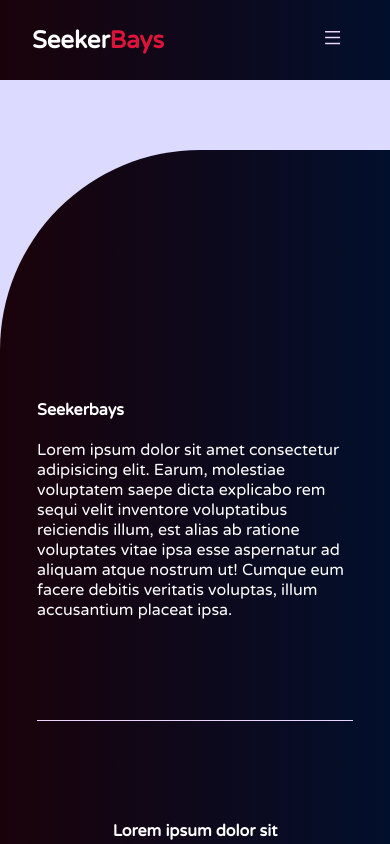
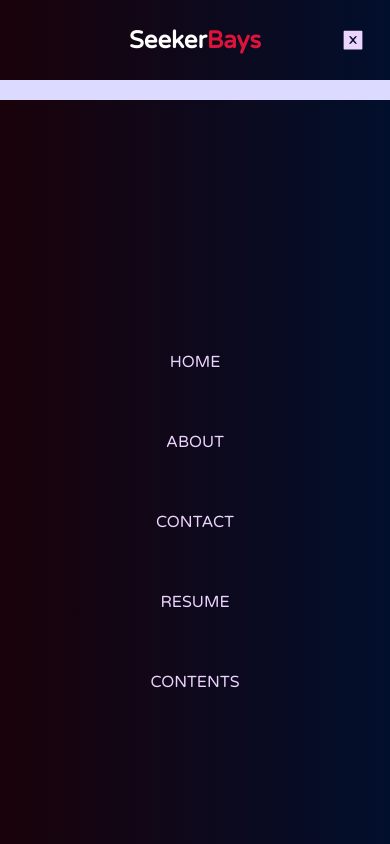
Before and after one commit to hiranmay1000/seekerbays-blog-site, a React (Create React App) app: page /contents in a window 390 px wide. Both pictures are taken after a click on the button 333 px from the left and 40 px from the top of the page. Shown: the top 844 px of the page. Built offline with nearby package versions, Linux system fonts and the light colour scheme.

Commit message:
major changes

```diff
--- a/package.json
+++ b/package.json
@@ -6,6 +6,7 @@
     "@testing-library/jest-dom": "^5.16.5",
     "@testing-library/react": "^13.4.0",
     "@testing-library/user-event": "^13.5.0",
+    "framer-motion": "^10.2.2",
     "react": "^18.2.0",
     "react-dom": "^18.2.0",
     "react-hash-link": "^1.0.2",
@@ -15,6 +16,7 @@
     "react-router-hash-link": "^2.4.3",
     "react-scripts": "5.0.1",
     "sass": "^1.58.3",
+    "typewriter-effect": "^2.19.0",
     "web-vitals": "^2.1.4"
   },
   "scripts": {
--- a/src/App.js
+++ b/src/App.js
@@ -2,11 +2,13 @@ import { BrowserRouter as Router, Routes, Route } from "react-router-dom";
 import Header from "./components/Header";
 import Home from "./components/Home";
 import Footer from "./components/Footer";
+import Contents from "./components/Contents";
 
 import './styles/App.scss';
 import './styles/header.scss';
 import './styles/home.scss';
 import './styles/footer.scss';
+import './styles/contents.scss';
 
 function App() {
   return (
@@ -14,6 +16,7 @@ function App() {
       <Header />
       <Routes>
         <Route path="/" element={<Home />} />
+        <Route path="/contents" element={<Contents />} />
       </Routes>
       <Footer />
     </Router>
--- /dev/null
+++ b/src/components/Contents.jsx
@@ -0,0 +1,17 @@
+import React from 'react'
+
+function Contents() {
+  return (
+    <div id="contents">
+      <main>
+        <div className="wrapper">
+            <div className="page1"></div>
+            <div className="page2"></div>
+            <div className="page3"></div>
+        </div>
+      </main>
+    </div>
+  )
+}
+
+export default Contents
--- a/src/components/Header.jsx
+++ b/src/components/Header.jsx
@@ -1,44 +1,72 @@
 import React, { useState } from "react";
-import { AiOutlineMenu } from "react-icons/ai";
+import { AiFillCloseSquare, AiOutlineMenu } from "react-icons/ai";
 import { Link } from "react-router-dom";
 import { HashLink } from "react-router-hash-link/dist/react-router-hash-link.cjs.production";
 
 function Header() {
+    const menuIcon = <AiOutlineMenu />;
+
     const [menuOpen, setMenuOpen] = useState(false);
-    console.log(menuOpen);
+    const [bar, setBarToCross] = useState(menuIcon);
 
     const toggleMenu = () => {
-        if (menuOpen == false) {
+        if (!menuOpen) {
+            document.getElementById("nav-menu-slide").style.transform =
+                "translateY(0%)";
+
             setMenuOpen(true);
+            setBarToCross(<AiFillCloseSquare />);
         } else {
+            document.getElementById("nav-menu-slide").style.transform =
+                "translateY(-100%)";
+
             setMenuOpen(false);
+            setBarToCross(menuIcon);
         }
     };
 
+    const closeMenu = () => {
+        setMenuOpen(false);
+        toggleMenu();
+    };
+
     return (
-        <div className="navbar">
-            <nav>
-                <NavContent />
-                <button onClick={toggleMenu}>
-                    <AiOutlineMenu />
-                </button>
-            </nav>
-        </div>
+        <>
+            <div id="nav-menu-slide">
+                <NavContent menuSlideUP={closeMenu} />
+            </div>
+            <div className="navbar">
+                <nav>
+                    <NavContent />
+                    <button onClick={toggleMenu}>{bar}</button>
+                </nav>
+            </div>
+        </>
     );
 }
 
-const NavContent = () => (
+const NavContent = (props) => (
     <>
-        <h2>
+        <h2 id="heroLogo">
             Seeker<span style={{ color: "crimson" }}>Bays</span>
         </h2>
 
         <main>
-            <HashLink to="/#home">Home</HashLink>
-            <HashLink to="/#about">About</HashLink>
-            <HashLink to="/#contact">contact</HashLink>
-            <Link to="/">Resume</Link>
-            <Link to="/contents">Contents</Link>
+            <HashLink onClick={props.menuSlideUP} to="/#home">
+                Home
+            </HashLink>
+            <HashLink onClick={props.menuSlideUP} to="/#about">
+                About
+            </HashLink>
+            <HashLink onClick={props.menuSlideUP} to="/#contact">
+                contact
+            </HashLink>
+            <Link onClick={props.menuSlideUP} to="/">
+                Resume
+            </Link>
+            <Link onClick={props.menuSlideUP} to="/contents">
+                Contents
+            </Link>
         </main>
     </>
 );
--- a/src/components/Home.jsx
+++ b/src/components/Home.jsx
@@ -1,5 +1,6 @@
 import React from "react";
 import { Link } from "react-router-dom";
+import { motion } from "framer-motion";
 import {
     AiFillInstagram,
     AiFillLinkedin,
@@ -16,10 +17,21 @@ function Home() {
             {/*  landing page */}
             <div className="home" id="home">
                 <main>
-                    <h1>SEEKERBAYS</h1>
-                    <p>
+                    <motion.h1
+                        initial={{
+                            x: "100%",
+                            opacity: 0,
+                        }}
+                        whileInView={{
+                            x: "0%",
+                            opacity: 1,
+                        }}
+                    >
+                        SEEKERBAYS
+                    </motion.h1>
+                    <motion.p>
                         This is a <span>blog</span> website
-                    </p>
+                    </motion.p>
                 </main>
             </div>
             {/*  page 2 */}
@@ -61,7 +73,8 @@ function Home() {
                 />
             </div>
             {/* about page */}
-            <div className="about-page" id="about">
+            <div id="about"></div>
+            <div className="about-page">
                 <div>
                     <h1>Who we are?</h1>
                     <br />
@@ -79,7 +92,8 @@ function Home() {
                     </p>
                 </div>
             </div>
-            <div className="social-media" id="contact">
+            <div id="contact"></div>
+            <div className="social-media">
                 <div>
                     <h1>Find me</h1>
                     <article>
--- a/src/styles/colors.scss
+++ b/src/styles/colors.scss
@@ -1,7 +1,6 @@
 $white: #fff;
-$second: #020f2c;
+$darkBlue: #020f2c;
 $crimson: crimson;
-$fourth: orange;
 $lightPurple: #ebd4fd;
 $lightBlue: #cecef7;
 $fontColor: #f9ff66;
@@ -10,7 +9,7 @@ $bgColor: #dcdaff;
 
 //for liner gradient
 $c1: #1a020a;
-$c2: $second;
+$c2: $darkBlue;
 
 $font1: "Varela Round";
 $font2: sans-serif;
--- /dev/null
+++ b/src/styles/contents.scss
@@ -0,0 +1,13 @@
+@import "./colors.scss";
+
+div{
+    >main{
+        > .wrapper{
+            width: 100%;
+            height: 100vh;
+            background-color: grey;
+            width: 80%;
+            margin:auto;
+        }
+    }
+}
--- a/src/styles/footer.scss
+++ b/src/styles/footer.scss
@@ -152,8 +152,8 @@
             .content-mid {
                 border-bottom: 1px solid $lightPurple;
 
-                >div{
-                    border:none;
+                > div {
+                    border: none;
                 }
             }
         }
--- a/src/styles/header.scss
+++ b/src/styles/header.scss
@@ -1,6 +1,6 @@
-@import './colors.scss';
+@import "./colors.scss";
 
-nav{
+nav {
     width: 100%;
     height: 80px;
     padding: 0 2rem;
@@ -13,50 +13,94 @@ nav{
     background-image: linear-gradient(to right, $c1, $c2);
     color: $white;
 
-    > main{
+    > main {
         width: 50%;
         display: flex;
         justify-content: flex-end;
 
-        >a {
+        > a {
             color: $lightPurple;
             padding: 32px 1rem;
             cursor: pointer;
 
-            &:hover{
-                color:$crimson;
+            &:hover {
+                color: $crimson;
             }
         }
     }
 
     > button {
-        width: 50px;
-        height: 50px;
-        border:none;
+        border: none;
         color: $lightPurple;
         font-size: 1.2rem;
         background: none;
         cursor: pointer;
         display: none;
 
-        &:hover{
-            color:$crimson;
+        &:hover {
+            color: $crimson;
         }
-
     }
 }
 
-@media screen and (max-width: 700px){
-    nav{
+// Tablet and mobile compatible
+@media screen and (max-width: 700px) {
+    nav {
         > main {
             display: none;
         }
 
-        > button{
-            display: inline;
+        h2 {
+            margin: auto;
+        }
+
+        > button {
+            position: absolute;
+            display: flex;
+            justify-content: flex-end;
+            align-items: center;
+            right: 0;
+            padding: 25px;
+
+            > svg {
+                font-size: 1.5rem;
+            }
         }
     }
 
+    #nav-menu-slide {
+        width: 100%;
+        height: 100vh;
+        position: absolute;
+        background-image: linear-gradient(to right, $c1, $c2);
+        transform: translateY(-200%);
+        transition: 0.4s ease-in-out;
+        z-index: 1;
+        position: fixed;
+        display: flex;
+        align-items: center;
+        justify-content: center;
 
+        > h2 {
+            display: none;
+        }
 
+        > main {
+            display: flex;
+            justify-content: center;
+            flex-direction: column;
+            text-align: center;
+            width: 80%;
+
+            > a {
+                color: $lightPurple;
+                padding: 30px;
+                text-transform: uppercase;
+
+                &:hover {
+                    color: $crimson;
+                }
+            }
+        }
+    }
 }
--- a/src/styles/home.scss
+++ b/src/styles/home.scss
@@ -3,7 +3,7 @@
 .home {
     width: 100%;
     height: 100vh;
-    background-color: $second;
+    background-color: $darkBlue;
     color: #fff;
     border-radius: 0 0 $heroRad 0px;
 
@@ -47,7 +47,7 @@
 
 .page2,
 .page3 {
-    width: 70%;
+    width: 60%;
     margin: auto;
     border-radius: 50px;
     background-color: $lightBlue;
@@ -62,8 +62,7 @@
     }
 
     > div {
-        width: 50%;
-        padding: 50px;
+        padding: 100px;
 
         > p {
             letter-spacing: 2px;
@@ -91,7 +90,7 @@
     margin-top: 100px;
     padding: 100px 0;
     color: $white;
-    background: $second;
+    background: $darkBlue;
     border-radius: 0 $childRad $childRad 0;
     display: flex;
     align-items: center;
@@ -119,7 +118,7 @@
         width: 70%;
         min-height: 65vh;
         border-radius: $childRad 0 0$childRad;
-        background: $second;
+        background: $darkBlue;
         display: flex;
         align-items: center;
         flex-direction: column;
@@ -146,7 +145,7 @@
                 background: $white;
                 border-radius: 50%;
                 margin: 10px;
-                color: $second;
+                color: $darkBlue;
                 transition: all 0.3s;
                 display: flex;
                 align-items: center;
@@ -155,7 +154,7 @@
 
                 &:hover {
                     color: $crimson;
-                    background-color: $second;
+                    background-color: $darkBlue;
                 }
 
                 svg {
@@ -182,7 +181,12 @@
         flex-direction: column;
 
         > div {
+            padding: 50px 15px;
             width: 90%;
+        }
+
+        img{
+            width: 50%;
         }
     }
 
@@ -205,14 +209,15 @@
 @media screen and (max-width: 480px) {
     .page2,
     .page3 {
-        > div {
-            padding: 25px;
+
+        img{
+            width: 80%;
         }
     }
 
     .social-media {
         > div {
-            min-height: 100vh;
+            min-height: 120vh;
         }
     }
 }
```
Also changed, not shown: 1 other file (tests, documents, lock files or other folders).
